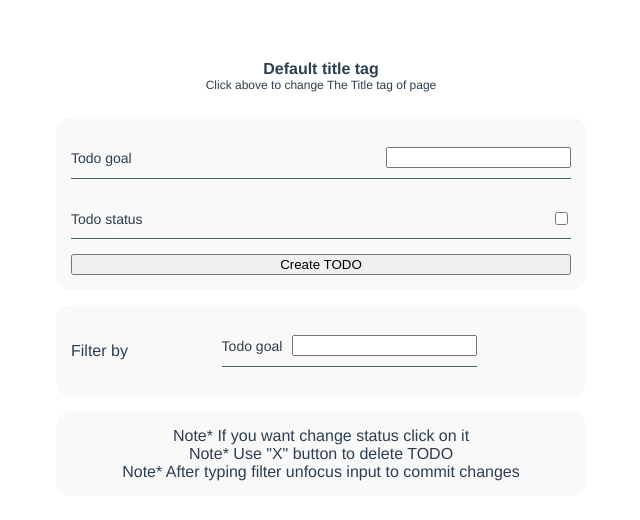
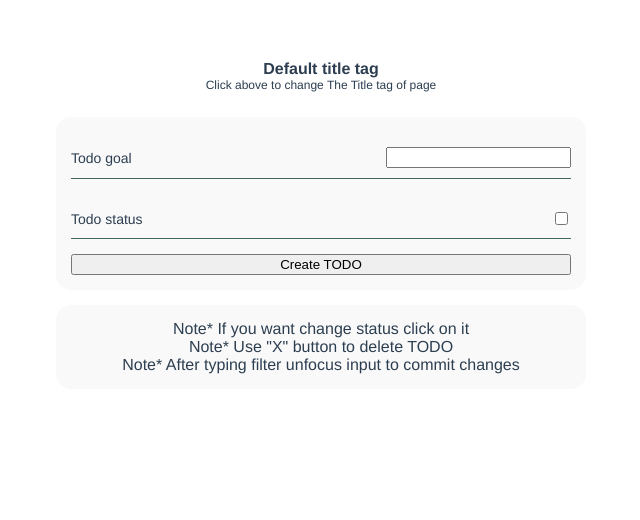
Before and after one commit to Ernar98s/test1, a Vue app: page / in a window 1280 px wide. Shown: the top 520 px of the page, without its empty margins (319-959 px from the left). Built offline with nearby package versions, Linux system fonts and the light colour scheme.

Commit message:
Filter mounting logic

```diff
--- a/src/App.vue
+++ b/src/App.vue
@@ -16,7 +16,7 @@
       <p>Click above to change The Title tag of page</p>
     </div>
     <NewTodoForm @createTodo="createTodo" />
-    <TodoFilter @callFilter="filterTodo" />
+    <TodoFilter v-if="todoList.length !== 0" @callFilter="filterTodo" />
     <todo-list
       :todoList="searcheadGoal ? filteredList : todoList"
       @deleteTodo="deleteTodo"
```
